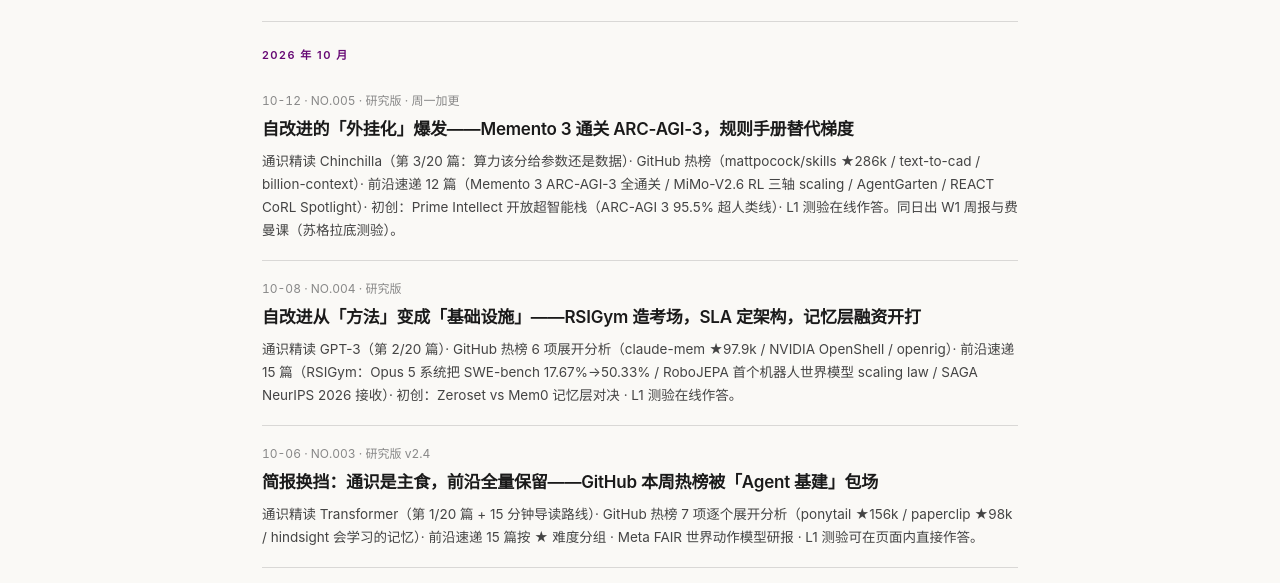
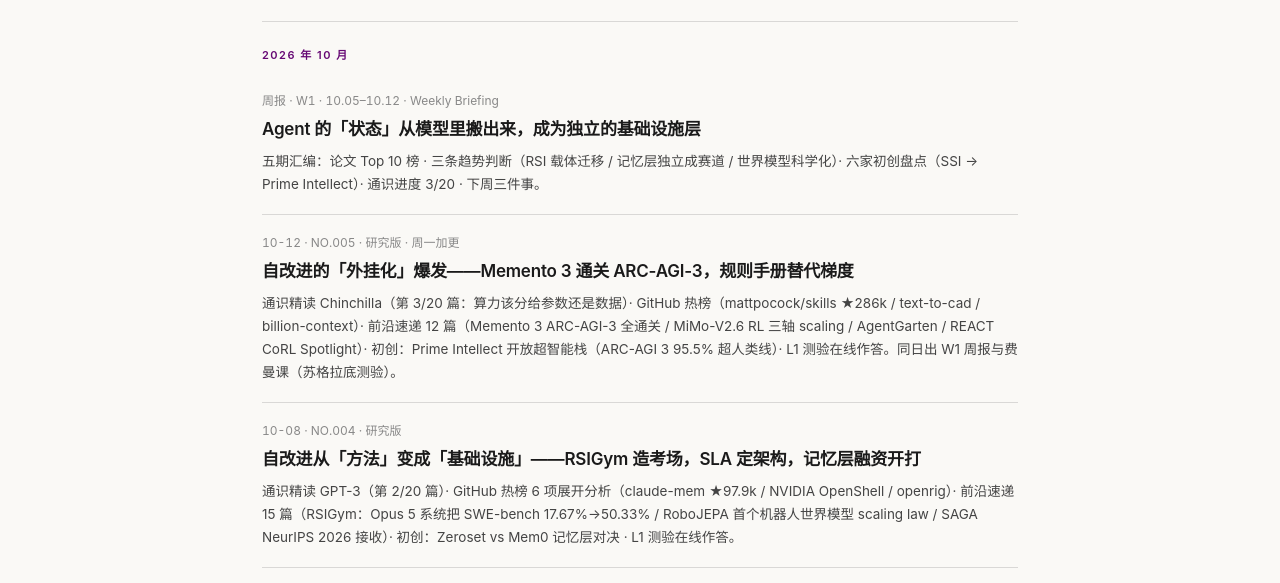
Before and after one commit to shenjiaying49-ship-it/ai-daily-news, a plain HTML site: page index.html in a window 1280 px wide. Shown: the part 172-755 px from the top of the page. Drawn offline with Linux system fonts and the light colour scheme.

Commit message:
目录：W1 周报入口置顶

```diff
--- a/index.html
+++ b/index.html
@@ -70,6 +70,12 @@
   <div class="month">2026 年 10 月</div>
 
   <div class="issue">
+    <div class="issue-date">周报 · W1 · 10.05–10.12 · Weekly Briefing</div>
+    <h2><a href="weekly-briefing-20261005-1012.html">Agent 的「状态」从模型里搬出来，成为独立的基础设施层</a></h2>
+    <p>五期汇编：论文 Top 10 榜 · 三条趋势判断（RSI 载体迁移 / 记忆层独立成赛道 / 世界模型科学化）· 六家初创盘点（SSI → Prime Intellect）· 通识进度 3/20 · 下周三件事。</p>
+  </div>
+
+  <div class="issue">
     <div class="issue-date">10-12 · NO.005 · 研究版 · 周一加更</div>
     <h2><a href="daily-2026-10-12.html">自改进的「外挂化」爆发——Memento 3 通关 ARC-AGI-3，规则手册替代梯度</a></h2>
     <p>通识精读 Chinchilla（第 3/20 篇：算力该分给参数还是数据）· GitHub 热榜（mattpocock/skills ★286k / text-to-cad / billion-context）· 前沿速递 12 篇（Memento 3 ARC-AGI-3 全通关 / MiMo-V2.6 RL 三轴 scaling / AgentGarten / REACT CoRL Spotlight）· 初创：Prime Intellect 开放超智能栈（ARC-AGI 3 95.5% 超人类线）· L1 测验在线作答。同日出 W1 周报与费曼课（苏格拉底测验）。</p>
```
